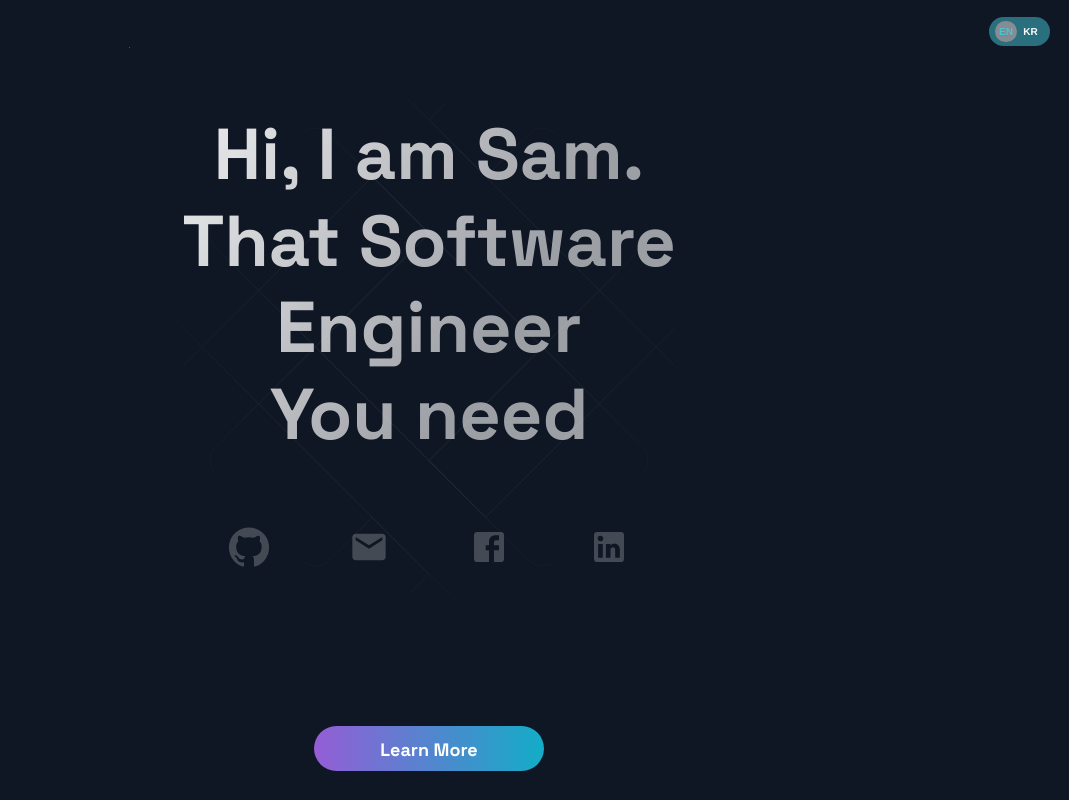
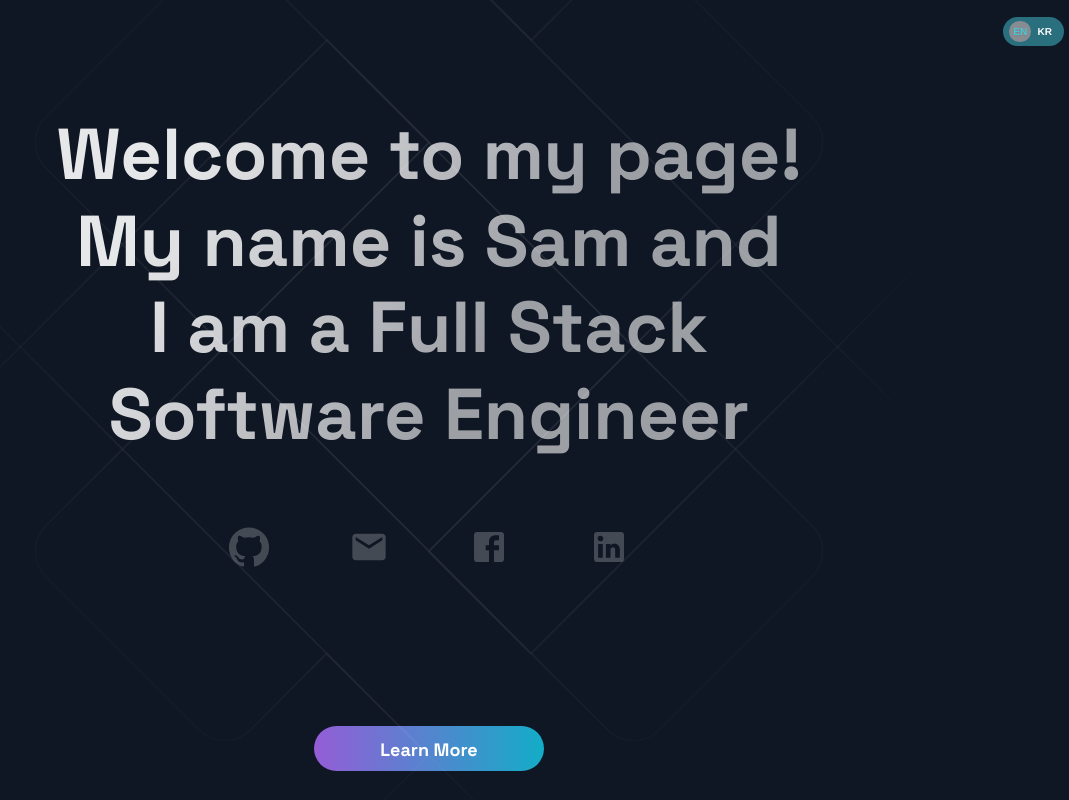
Before and after one commit to Saddam-tech/portfoliomine, a React (Create React App) app: page / in a window 1280 px wide. Shown: the top 800 px of the page, without its empty margins (211-1280 px from the left). Built offline with nearby package versions, Linux system fonts and the light colour scheme.

Commit message:
latest improvements

```diff
--- a/src/components/GlobalStyles.js
+++ b/src/components/GlobalStyles.js
@@ -7,4 +7,17 @@ export const GlobalStyles = createGlobalStyle`
     font-family: Space Grotesk, sans-serif;
     background: "#0F1624",
   }
+
+  /* Hide the native vertical scrollbar but keep scrolling functional */
+  html, body {
+    -ms-overflow-style: none; /* IE and Edge */
+    scrollbar-width: none; /* Firefox */
+  }
+
+  html::-webkit-scrollbar,
+  body::-webkit-scrollbar {
+    display: none; /* Safari and Chrome */
+    width: 0;
+    height: 0;
+  }
 `;
--- a/src/components/Header.js
+++ b/src/components/Header.js
@@ -75,7 +75,7 @@ const Header = ({ drawer, setDrawer }) => {
                 />
               </a>
               <a
-                href="https://www.linkedin.com/in/saddam-salokhiddinov-35a9351a7/"
+                href="https://www.linkedin.com/in/saddamsalokhiddinov/"
                 target="_blank"
                 rel="noopener noreferrer"
                 aria-label="LinkedIn profile"
@@ -144,20 +144,25 @@ const Container = styled.div`
 
   .bg-animation {
     width: 100%;
-    max-width: 600px;
+    /* Increased max-width so background animation appears larger */
+    max-width: 1000px;
     position: absolute;
     top: 50%;
     left: 50%;
-    transform: translate(-50%, -50%);
+    /* Slight scale to make the animation feel bigger without changing layout */
+    transform: translate(-50%, -50%) scale(1.08);
+    transform-origin: center center;
     z-index: 1;
-    opacity: 0.6;
+    opacity: 0.65;
 
     @media screen and (max-width: 1228px) {
-      max-width: 500px;
+      max-width: 800px;
+      transform: translate(-50%, -50%) scale(1.05);
     }
 
     @media screen and (max-width: 728px) {
-      max-width: 400px;
+      max-width: 600px;
+      transform: translate(-50%, -50%) scale(1);
     }
   }
 
@@ -176,6 +181,12 @@ const Container = styled.div`
     -webkit-background-clip: text;
     background-clip: text;
     -webkit-text-fill-color: transparent;
+    /* Prevent words from breaking mid-word */
+    word-break: keep-all;
+    overflow-wrap: normal;
+    -webkit-hyphens: none;
+    -ms-hyphens: none;
+    hyphens: none;
     line-height: 1.2;
 
     @media screen and (max-width: 1024px) {
--- a/src/components/Navbar.js
+++ b/src/components/Navbar.js
@@ -21,7 +21,10 @@ const Navbar = ({ drawer, setDrawer }) => {
                 to="header"
                 smooth={true}
                 duration={1000}
+                offset={-70}
                 className="link"
+                role="link"
+                tabIndex={0}
               >
                 {t("home")}
               </Scroll>
@@ -31,8 +34,11 @@ const Navbar = ({ drawer, setDrawer }) => {
                 to="about"
                 smooth={true}
                 duration={1000}
+                offset={-70}
                 spy={true}
                 className="link"
+                role="link"
+                tabIndex={0}
               >
                 {t("about")}
               </Scroll>
@@ -42,8 +48,11 @@ const Navbar = ({ drawer, setDrawer }) => {
                 to="resume"
                 smooth={true}
                 duration={1000}
+                offset={-70}
                 spy={true}
                 className="link"
+                role="link"
+                tabIndex={0}
               >
                 {t("projects")}
               </Scroll>
@@ -53,8 +62,11 @@ const Navbar = ({ drawer, setDrawer }) => {
                 to="testimonial"
                 smooth={true}
                 duration={1000}
+                offset={-70}
                 spy={true}
                 className="link"
+                role="link"
+                tabIndex={0}
               >
                 {t("more")}
               </Scroll>
@@ -343,7 +355,7 @@ const Body = styled.div`
     align-items: center;
     justify-content: center;
     list-style-type: none;
-    width: 90%;
+    width: 100%;
     height: 100%;
 
     @media screen and (max-width: 728px) {
@@ -351,28 +363,30 @@ const Body = styled.div`
     }
   }
 
-  .navigation:hover {
-    background: rgba(55, 105, 202, 0.14);
-  }
+  /* hover background removed for navigation */
 
   .ul {
     display: flex;
     align-items: center;
-    justify-content: space-between;
+    justify-content: center;
     flex-direction: row;
     list-style-type: none;
-    width: 40%;
+    width: auto;
     height: 30px;
-    opacity: 0.6;
+    opacity: 0.9;
+    gap: clamp(12px, 3vw, 32px);
 
     @media screen and (max-width: 728px) {
       margin: 0;
       padding: 15px;
+      gap: 14px;
     }
   }
   li {
     display: inline-block;
     position: relative;
+    margin: 0;
+    padding: 0;
   }
   li:after {
     content: "";
@@ -390,10 +404,10 @@ const Body = styled.div`
     transform: scaleX(1);
     transform-origin: bottom left;
   }
-  li:hover {
+  /* li:hover {
     transition: 0.25s;
     background: rgba(55, 105, 202, 0.14);
-  }
+  } */
 
   .link {
     font-family: Space Grotesk, sans-serif;
@@ -401,9 +415,14 @@ const Body = styled.div`
     text-decoration: none;
     cursor: pointer;
     color: white;
-    padding: clamp(8px, 1vw, 10px);
+    padding: clamp(6px, 0.7vw, 10px);
     border-radius: 5px;
     transition: color 0.3s ease;
+    outline: none;
+
+    &:focus {
+      box-shadow: 0 0 0 3px rgba(71, 200, 214, 0.18);
+    }
 
     &:hover {
       color: rgba(255, 255, 255, 0.8);
--- a/src/i18n/En.json
+++ b/src/i18n/En.json
@@ -1,7 +1,7 @@
 {
-  "greeting_1": "Hi, I am Sam.",
-  "greeting_2": "That Software Engineer",
-  "greeting_3": "You need",
+  "greeting_1": "Welcome to my page!",
+  "greeting_2": "My name is Sam and",
+  "greeting_3": "I am a Full Stack Software Engineer",
   "description_1": "I turn coffee into code... My name is Saddam (people call me Sam) and I am a graduate from Sejong university in Seoul and a software engineer with a great experience in web development and have a really good background on modern web development tools.",
   "description_2": "Finished 4 month internship and managed front-end development of the company`s leading projects. Have been working with the back-end engineering team and developing complex systems using variety of modern software",
   "description_3": "Handled backend development + front end of the company`s leading projects. Learned solidity and solidity development tools for blockchain interaction. Sending tokens, managing smart contracts, connecting different wallets to the website and talking to blockchain networks.",
--- a/src/i18n/Kr.json
+++ b/src/i18n/Kr.json
@@ -1,8 +1,7 @@
 {
-  "Welcome to React": "Welcome to React and react-i18next",
-  "greeting_1": "안녕하세요",
-  "greeting_2": "저는 풀스택 웹 &&",
-  "greeting_3": "모바일 개발자 샘입니다",
+  "greeting_1": "제 페이지에 오신 것을 환영합니다!",
+  "greeting_2": "저는 풀스택 소프트웨어",
+  "greeting_3": "개발자 Sam입니다",
   "description_1": "저는 커피를 코드로 바꿉니다 ... 저는 서울 세종대학교를 졸업하고 웹 개발 경험이 풍부한 소프트웨어 엔지니어로 현대 웹 개발 도구에 대한 좋은 경험을 가지고 있는 사담입니다.",
   "description_2": "4개월간의 인턴십을 마치고 회사를 이끄는 프로젝트의 프런트엔드 개발을 관리했습니다. 백엔드 엔지니어링 팀과 협력하여 다양한 최신 소프트웨어를 사용하여 복잡한 시스템을 개발해 왔습니다.",
   "description_3": "백엔드 개발 + 회사 주요 프로젝트의 프런트 엔드를 처리합니다. 블록체인 상호작용을 위한 견고성 및 견고성 개발 도구에 대해 알아봅니다. 토큰을 보내고, 스마트 계약을 관리하고, 웹 사이트에 다른 지갑을 연결하고, 블록체인 네트워크와 대화합니다.",
```
Also changed, not shown: public/videos/avatar.png (deleted).
